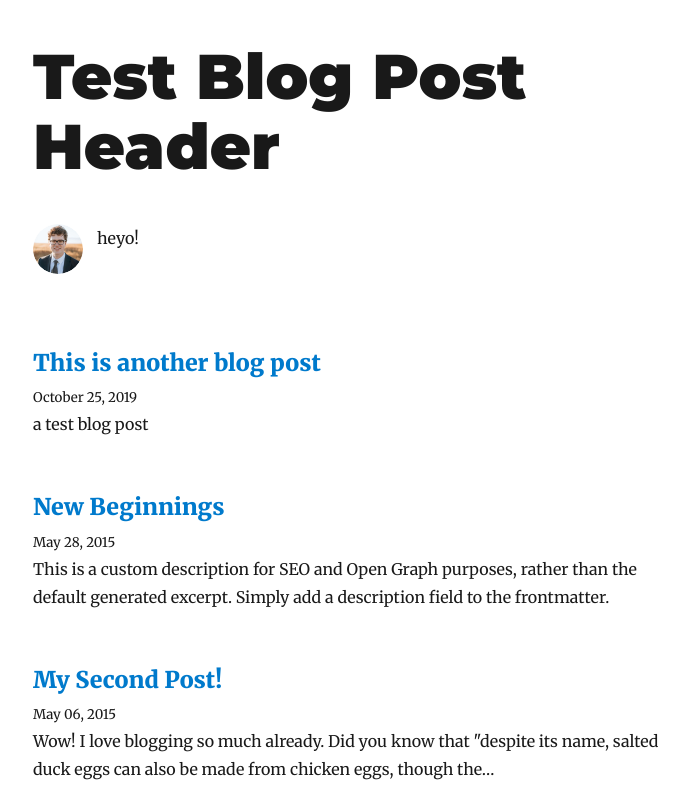
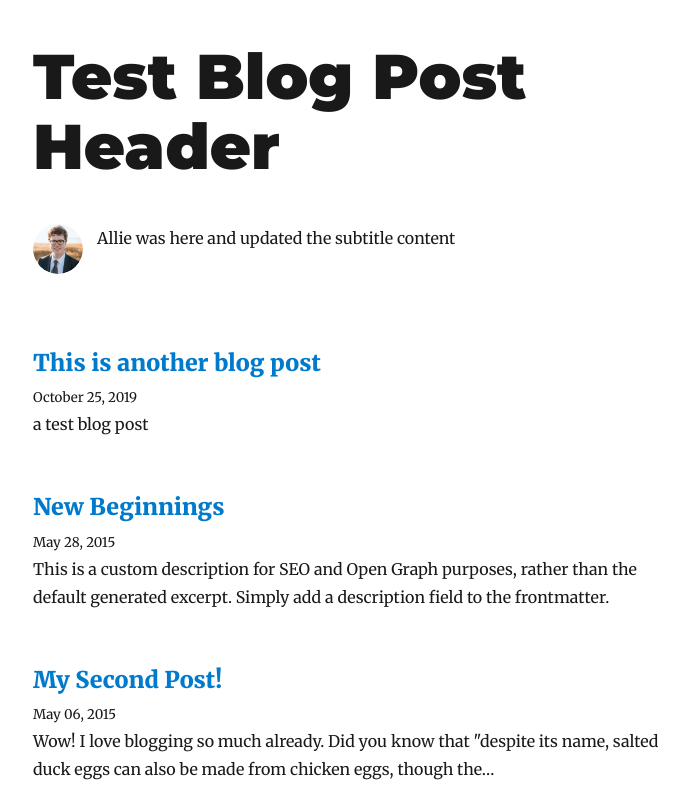
Before and after one commit to alliestehney/blog, a Gatsby site: page / in a window 1280 px wide. Shown: the top 800 px of the page, without its empty margins (292-981 px from the left). Built offline with nearby package versions, Linux system fonts and the light colour scheme; Gatsby itself is replaced by a stand-in of ours; some packages are replaced by stand-ins of ours.

Commit message:
Update Pages “home”

```diff
--- a/content/home.md
+++ b/content/home.md
@@ -1,4 +1,4 @@
 ---
 title: Test Blog Post Header
-subtitle: heyo!
+subtitle: Allie was here and updated the subtitle content
 ---
```
